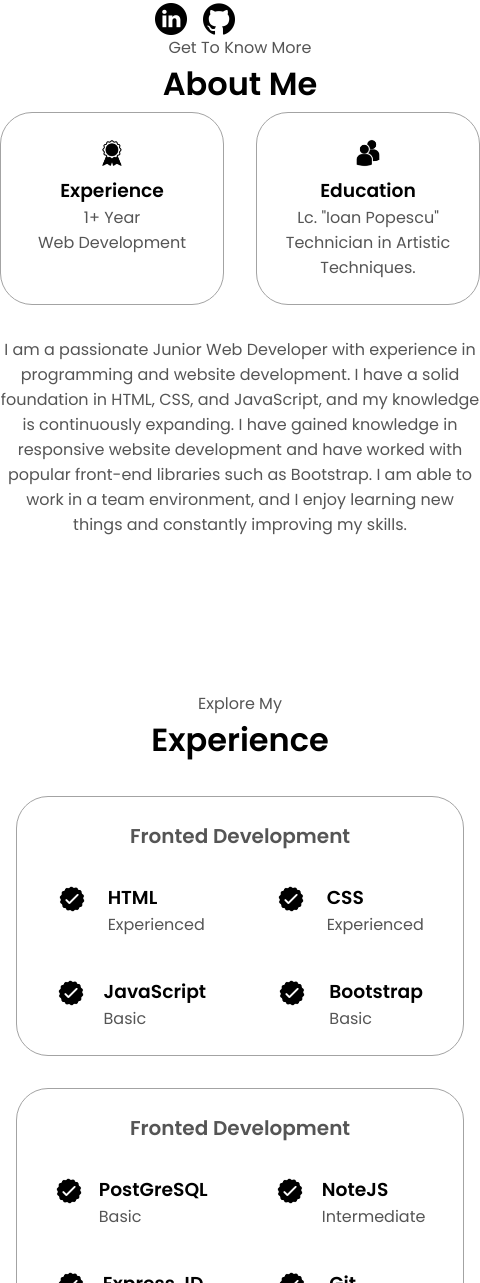
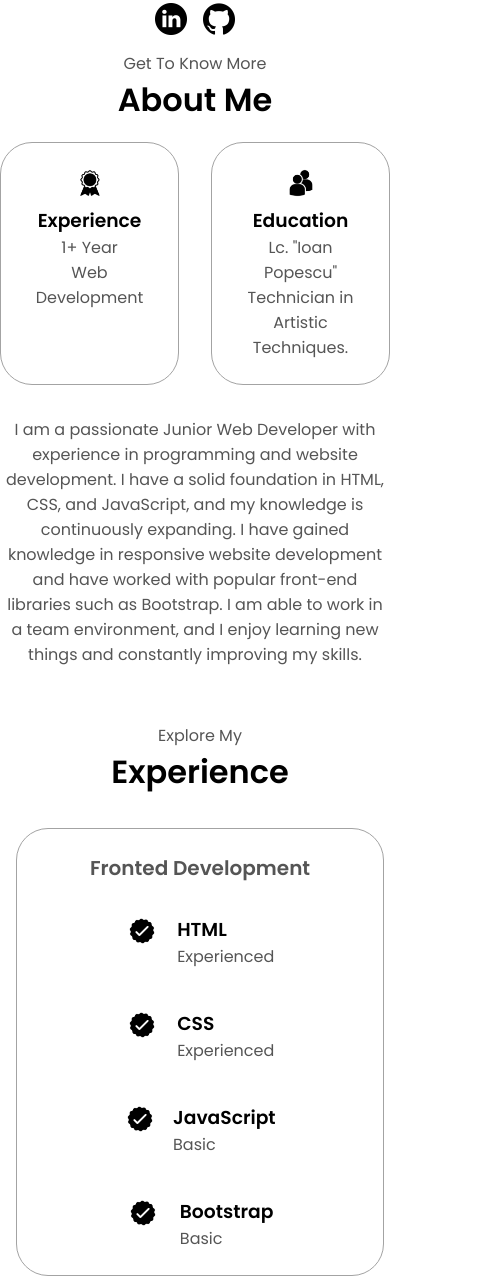
Before and after one commit to Bahrim00/final_portofolio, a plain HTML site: page index.html in a window 390 px wide. Shown: the part 717-2000 px from the top of the page, 480 px wide, since content can reach past the window. Drawn offline with Linux system fonts and the light colour scheme; a web font is replaced by a local one.

Commit message:
Update mediaqueries.css

```diff
--- a/mediaqueries.css
+++ b/mediaqueries.css
@@ -339,10 +339,20 @@
 
 @media screen and (max-width:500px) {
     #about {
-        margin: auto;
+        margin: 1rem auto;
         padding: 0;
         height: 40rem;
-        width: 30rem;
+        width: auto;
+    }
+
+    section#experience {
+        margin: auto;
+        padding: 1rem;
+        width: 25rem;
+    }
+
+    .section-container {
+        margin-top: 4rem;
     }
 
     div.details-container.color-container {
@@ -350,12 +360,12 @@
     }
 
     #contact {
-        margin: -160rem 0 0 5rem;
+        margin: -140rem auto;
         padding: 0;
     }
 
     footer {
-        margin: -165rem 0 0 3rem;
+        margin: -145rem auto;
         padding: 0;
     }
 }
```
